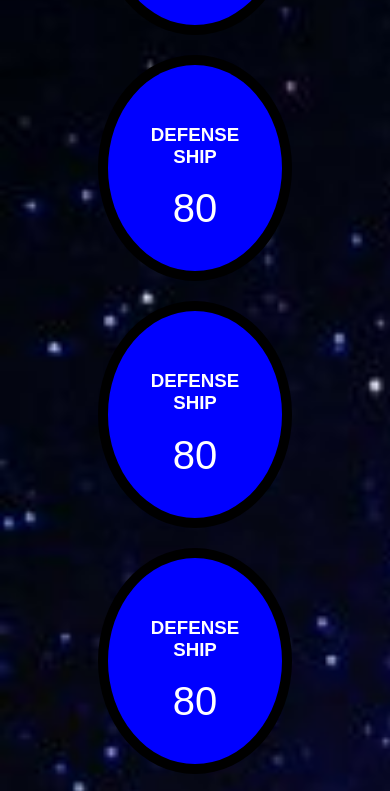
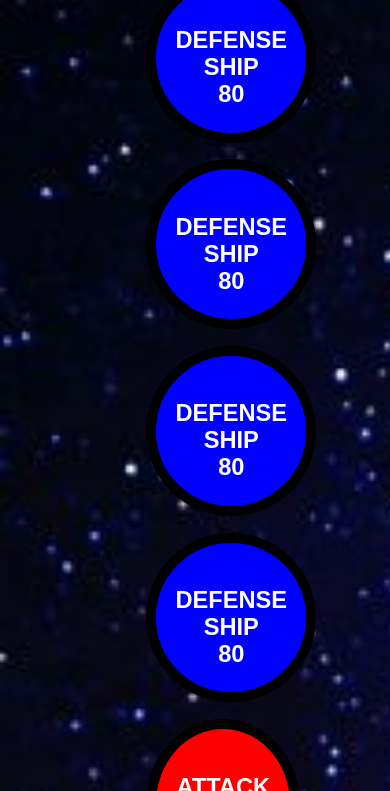
Before and after one commit to alijohnson873/Alien-Invaders, a plain HTML site: page index.html in a window 390 px wide. Shown: the part 689-1480 px from the top of the page. Drawn offline with Linux system fonts and the light colour scheme.

Commit message:
updated styles to make responsive

```diff
--- a/index.html
+++ b/index.html
@@ -4,7 +4,7 @@
     <meta charset="UTF-8" />
     <meta name="viewport" content="width=device-width, initial-scale=1.0" />
     <meta http-equiv="X-UA-Compatible" content="ie=edge" />
-    <title>Let's Kill These Sleeping Aliens</title>
+    <title>Alien Invaders</title>
     <style>
       body {
         text-align: center;
@@ -18,7 +18,6 @@
       button {
         margin: 20px;
         color: white;
-
         padding: 20px;
         font-size: 20px;
       }
@@ -32,12 +31,12 @@
       }
 
       h1 {
-        font-size: 3.5em;
+        font-size: 3em;
       }
 
-      h3{
-          padding-top: 20px;
-          /* margin: 0; */
+      h3 {
+        padding-top: 20px;
+        font-size: 2.8vh;
       }
 
       #shipCollection {
@@ -45,26 +44,20 @@
         flex-wrap: wrap;
         justify-content: space-between;
         align-items: flex-start;
-        margin: 30px;
-        /* border: 3px solid red;    */
+        margin: 80px;
       }
 
       .ship {
-        display: inline-block;
-        margin: 10px;
-        width: 150px;
+        display: flex;
+        align-items: center;
+        justify-content: center;
+        width: 13vh;
+        height: 13vh;
         color: white;
         border-radius: 50%;
         padding: 20px;
         text-transform: uppercase;
-
-
-      }
-
-      .ship p {
-        font-size: 2.5em;
-        margin: 0;
-        padding-bottom: 20px;
+        margin: 1vh;
       }
 
       .attack {
@@ -129,7 +122,7 @@
         for (let i = 0; i < spaceShipArr.length; i++) {
           HTML += `<div class="${spaceShipArr[i].name.toLowerCase()}"><h3> ${
             spaceShipArr[i].name
-          } </h3><p>${spaceShipArr[i].hitPoints}</p></div>`;
+          } <br>${spaceShipArr[i].hitPoints}</h3></div>`;
         }
         return HTML;
       };
@@ -171,9 +164,7 @@
         endGame();
       };
 
-     //add class on each element and set timeout to that to create shot effects
-
-
+      //add class on each element and set timeout to that to create shot effects
     </script>
   </body>
 </html>
```
